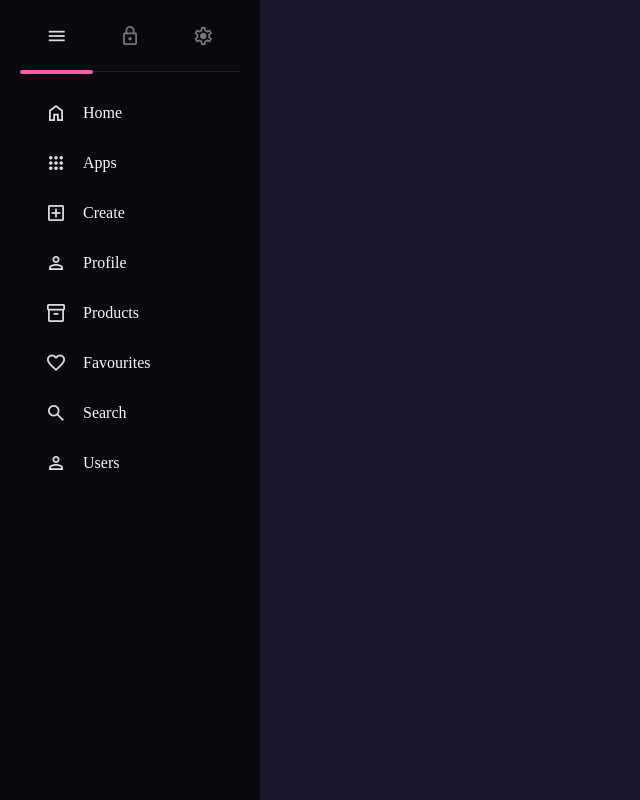
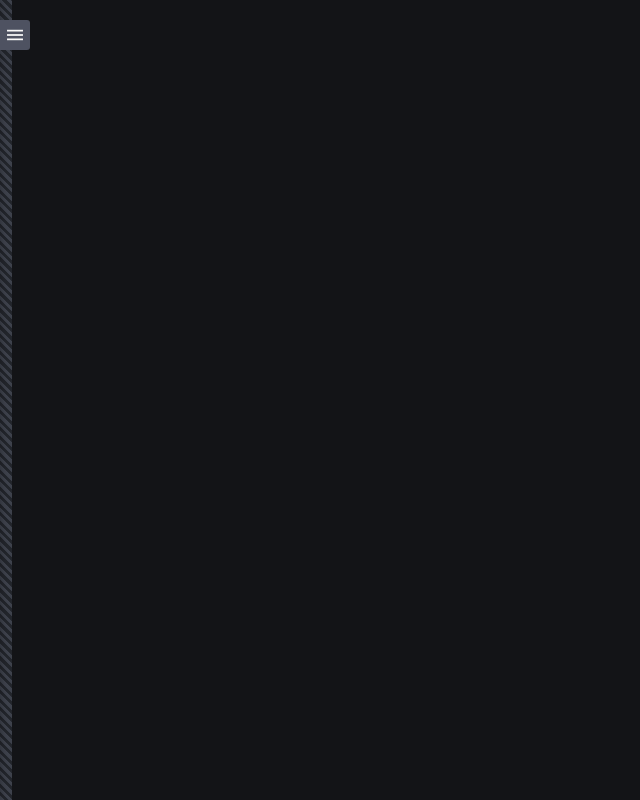
Before and after one commit to frontend-joe/react-sidebars, a React (Create React App) app: page / in a window 1280 px wide. Shown: the whole page, without its empty margins (0-640 px from the left). Built offline with nearby package versions, Linux system fonts and the light colour scheme.

Commit message:
adding sidebar-6

```diff
--- a/public/index.html
+++ b/public/index.html
@@ -26,7 +26,14 @@
     -->
     <link
       rel="stylesheet"
-      href="https://fonts.googleapis.com/css2?family=Material+Symbols+Outlined:opsz,wght,FILL,GRAD@48,600,0,0"
+      href="https://fonts.googleapis.com/css2?family=Material+Symbols+Outlined:opsz,wght,FILL,GRAD@48,400,1,0"
+    />
+
+    <link rel="preconnect" href="https://fonts.googleapis.com" />
+    <link rel="preconnect" href="https://fonts.gstatic.com" crossorigin />
+    <link
+      href="https://fonts.googleapis.com/css2?family=Lato:wght@400;700&display=swap"
+      rel="stylesheet"
     />
     <title>React App</title>
   </head>
--- a/src/App.tsx
+++ b/src/App.tsx
@@ -1,4 +1,4 @@
-import { Sidebar as Example } from "./sidebars/sidebar-5/Sidebar";
+import { Sidebar as Example } from "./sidebars/sidebar-6/Sidebar";
 // import { Concept as Example } from "./concepts/concept-1/Concept";
 
 function App() {
--- /dev/null
+++ b/src/sidebars/sidebar-6/Sidebar.tsx
@@ -0,0 +1,50 @@
+import { useState } from "react";
+import "./styles.css";
+import logo from "./logo.svg";
+
+const menuItems = [
+  "Your Work",
+  "Activity",
+  "Assets",
+  "Pinned Items",
+  "Following",
+  "Trending",
+  "Challenges",
+  "Spark",
+];
+
+export const Sidebar = () => {
+  const [isOpen, setIsOpen] = useState<boolean>(false);
+  const toggleSidebar = () => setIsOpen(!isOpen);
+  return (
+    <>
+      <aside className={`sidebar ${isOpen ? "open" : ""}`}>
+        <button
+          onClick={toggleSidebar}
+          className="sidebar-toggle material-symbols-outlined"
+        >
+          {isOpen ? "menu_open" : "menu"}
+        </button>
+        <img src={logo} />
+        <label className="create-label">CREATE</label>
+        <div className="create">
+          <button className="create-button">
+            <span className="material-symbols-outlined">table_chart</span>
+            <span>Pen</span>
+            <span className="material-symbols-outlined">expand_more</span>
+          </button>
+          <button className="create-button">
+            <span className="material-symbols-outlined">window</span>
+            <span>Collection</span>
+          </button>
+        </div>
+        <nav>
+          {menuItems.map((item) => (
+            <button key={item}>{item}</button>
+          ))}
+        </nav>
+      </aside>
+      <div className="sidebar-border" />
+    </>
+  );
+};
--- /dev/null
+++ b/src/sidebars/sidebar-6/styles.css
@@ -0,0 +1,149 @@
+body {
+  background: #131417 !important;
+  font-family: "Lato", sans-serif;
+}
+
+* {
+  box-sizing: border-box;
+}
+
+button {
+  display: flex;
+  align-items: center;
+  gap: 10px;
+  background: transparent;
+  border: 0;
+  padding: 0;
+  cursor: pointer;
+  text-align: left;
+  font-family: inherit;
+  font-size: 16px;
+  color: #f9f9f9;
+}
+
+@keyframes border {
+  100% {
+    translate: 0 8px;
+  }
+}
+
+.sidebar,
+.sidebar-border {
+  transition: 0.4s;
+}
+
+.sidebar {
+  position: fixed;
+  z-index: 1;
+  top: 0;
+  left: 0;
+  display: flex;
+  flex-direction: column;
+  width: 190px;
+  height: 100%;
+  translate: -190px 0;
+  box-shadow: 2px 0 5px rgb(0 0 0 / 20%);
+}
+
+.sidebar-border {
+  position: fixed;
+  top: -10px;
+  left: 0;
+  width: 12px;
+  height: calc(100% + 20px);
+  background: repeating-linear-gradient(
+    45deg,
+    #3d414b 0px 3px,
+    #22252b 3px 6px
+  );
+  animation: border 0.25s infinite linear;
+  animation-play-state: paused;
+}
+
+.sidebar-border:hover {
+  animation-play-state: running;
+}
+
+.sidebar.open {
+  translate: 0;
+  background: #1e1f26;
+}
+
+.sidebar.open ~ .sidebar-border {
+  opacity: 0;
+}
+
+.sidebar > img {
+  flex: 0 0 auto;
+  margin: 20px;
+}
+
+.create-label {
+  font-weight: 700;
+  font-size: 12px;
+  color: #868ca0;
+  margin: 0 20px 8px;
+}
+
+.create {
+  position: relative;
+  overflow: hidden;
+  border-radius: 4px;
+  margin: 0 20px 16px;
+  padding: 8px 0;
+  background: #2c303a;
+}
+
+.create::before {
+  content: "";
+  display: block;
+  position: absolute;
+  top: 0;
+  left: 0;
+  width: 100%;
+  height: 4px;
+  background: linear-gradient(
+    70deg,
+    rgb(14, 190, 255),
+    rgb(255, 221, 64),
+    rgb(174, 99, 228),
+    rgb(71, 207, 115)
+  );
+}
+
+.create-button {
+  height: 40px;
+  padding: 0 8px;
+}
+
+.create-button:first-child {
+  border-bottom: 1px solid #1e1f26;
+}
+
+.create-button span:first-child {
+  color: #717790;
+}
+
+.create-button span:nth-child(3) {
+  margin-left: auto;
+}
+
+.sidebar > nav > button {
+  height: 44px;
+  padding: 0 20px;
+}
+
+.sidebar-toggle {
+  position: absolute;
+  top: 20px;
+  right: -30px;
+  display: grid;
+  place-items: center;
+  width: 30px;
+  height: 30px;
+  background: #4e5261;
+  border-top-right-radius: 3px;
+  border-bottom-right-radius: 3px;
+  color: #f9f9f9;
+  font-size: 22px;
+}
```
Also changed, not shown: src/sidebars/sidebar-6/logo.svg (added).
